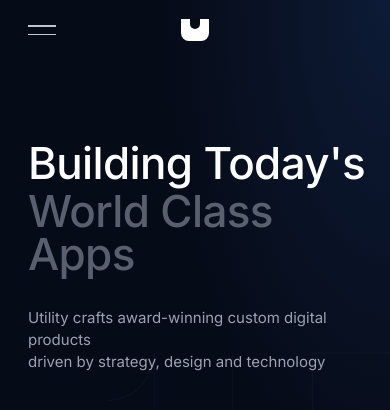
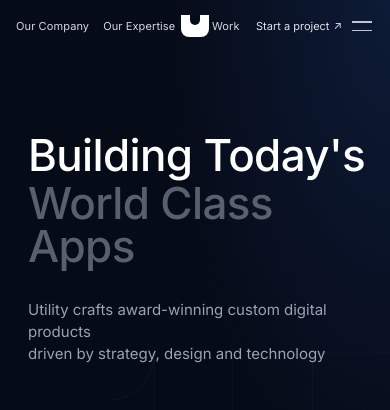
Before and after one commit to khilrita2000-creator/My-website, a React (Vite) app: page / in a window 390 px wide. Shown: the top 410 px of the page. Built offline with nearby package versions, Linux system fonts and the light colour scheme.

Commit message:
Enhance styling for profile header and navigation elements. Adjust font sizes and colors for better readability, and implement responsive design changes for mobile view. Added hover effect for navigation links.

```diff
--- a/src/styles.css
+++ b/src/styles.css
@@ -61,16 +61,25 @@
   padding: 18px 28px;
 }
 
+.profile-header {
+  border-bottom: 1px solid rgba(255, 255, 255, 0.03);
+  backdrop-filter: blur(2px);
+}
+
 .top-nav-left {
   display: flex;
   gap: 38px;
 }
 
 .top-nav-left a {
-  font-size: 14px;
-  color: #c7ccd6;
+  font-size: 13px;
+  color: #d4d8e0;
   text-decoration: none;
   letter-spacing: 0.01em;
+}
+
+.top-nav-left a:hover {
+  color: #ffffff;
 }
 
 .logo-mark {
@@ -103,11 +112,11 @@
 .start-project {
   border: 0;
   background: transparent;
-  color: #d7dbe4;
+  color: #dfe3eb;
   display: inline-flex;
   align-items: center;
   gap: 7px;
-  font-size: 14px;
+  font-size: 13px;
   cursor: pointer;
 }
 
@@ -173,9 +182,33 @@
 }
 
 @media (max-width: 900px) {
-  .top-nav-left,
+  .top-nav {
+    padding: 14px 16px;
+  }
+
+  .top-nav-left {
+    gap: 14px;
+  }
+
+  .top-nav-left a {
+    font-size: 11px;
+  }
+
+  .top-nav-right {
+    gap: 10px;
+  }
+
   .start-project {
-    display: none;
+    font-size: 11px;
+    gap: 4px;
+  }
+
+  .menu-btn {
+    width: 22px;
+  }
+
+  .menu-btn span {
+    width: 20px;
   }
 
   .hero-content {
```
